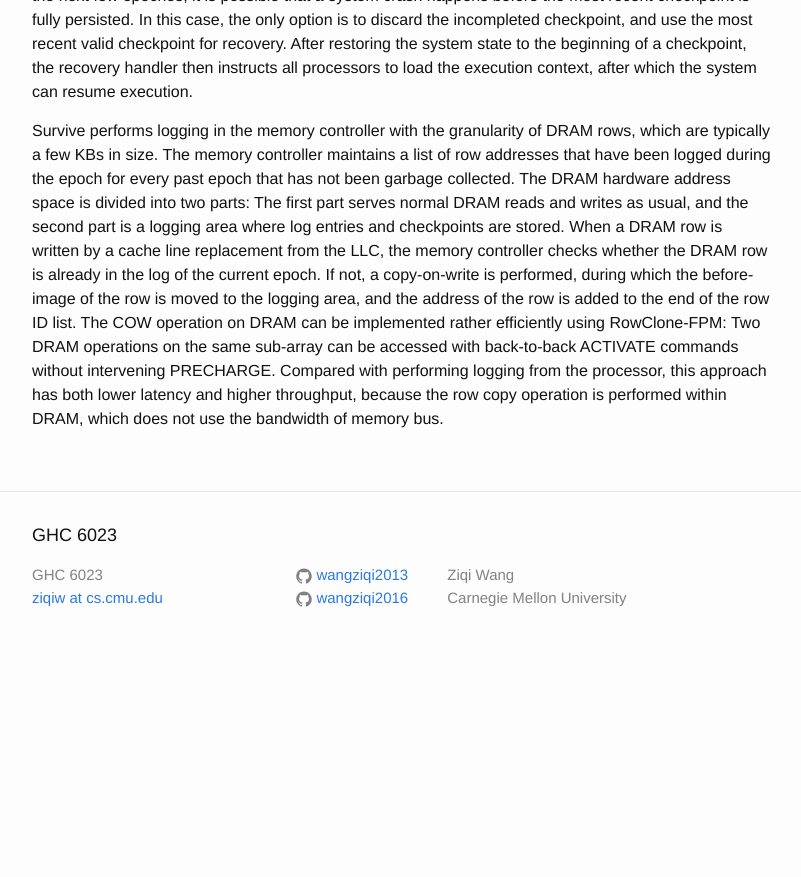
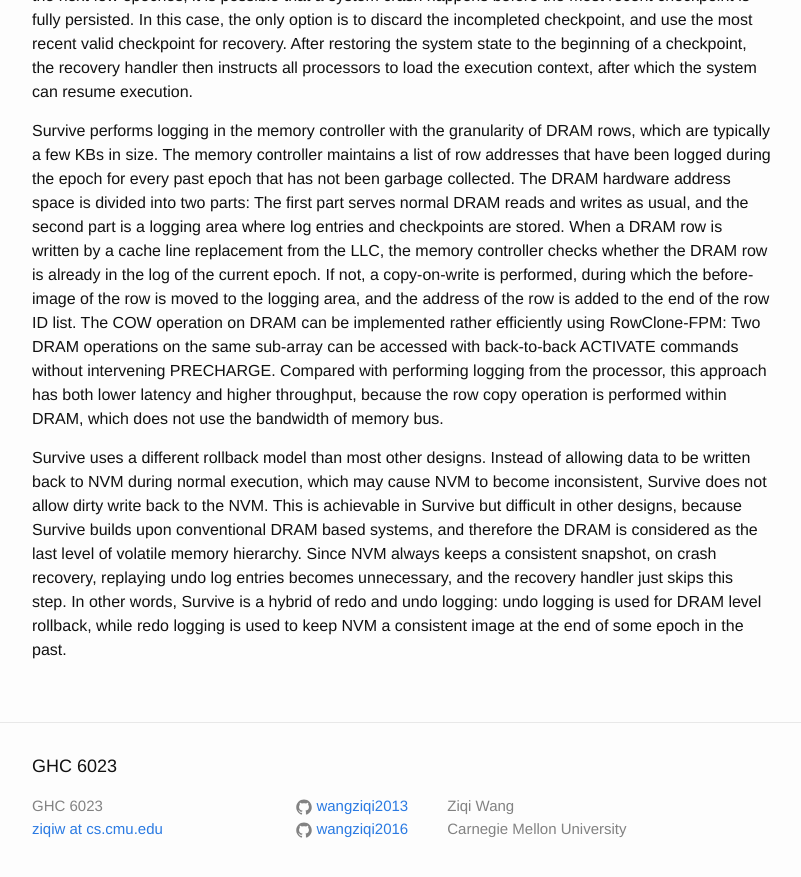
Before and after one commit to wangziqi2013/wangziqi2013.github.io, a Jekyll site: the page built from _posts/2019-03-09-survive.markdown, in a window 1280 px wide and 900 px high, scrolled down 1237 px. Shown: the top 877 px of the window, without its empty margins (238-1039 px from the left). Built offline with Jekyll 4.4.1, drawn with Linux system fonts in a browser that asks for light colours; before the commit the page ends 1906 px from its top, so only the background shows below that.

Commit message:
Adding hybrid undo redo

```diff
--- a/_posts/2019-03-09-survive.markdown
+++ b/_posts/2019-03-09-survive.markdown
@@ -53,3 +53,11 @@ rather efficiently using RowClone-FPM: Two DRAM operations on the same sub-array
 commands without intervening PRECHARGE. Compared with performing logging from the processor, this approach has both lower
 latency and higher throughput, because the row copy operation is performed within DRAM, which does not use the bandwidth
 of memory bus.
+
+Survive uses a different rollback model than most other designs. Instead of allowing data to be written back to NVM during
+normal execution, which may cause NVM to become inconsistent, Survive does not allow dirty write back to the NVM. This is
+achievable in Survive but difficult in other designs, because Survive builds upon conventional DRAM based systems, and
+therefore the DRAM is considered as the last level of volatile memory hierarchy. Since NVM always keeps a consistent snapshot,
+on crash recovery, replaying undo log entries becomes unnecessary, and the recovery handler just skips this step. In other
+words, Survive is a hybrid of redo and undo logging: undo logging is used for DRAM level rollback, while redo logging is
+used to keep NVM a consistent image at the end of some epoch in the past.
```
